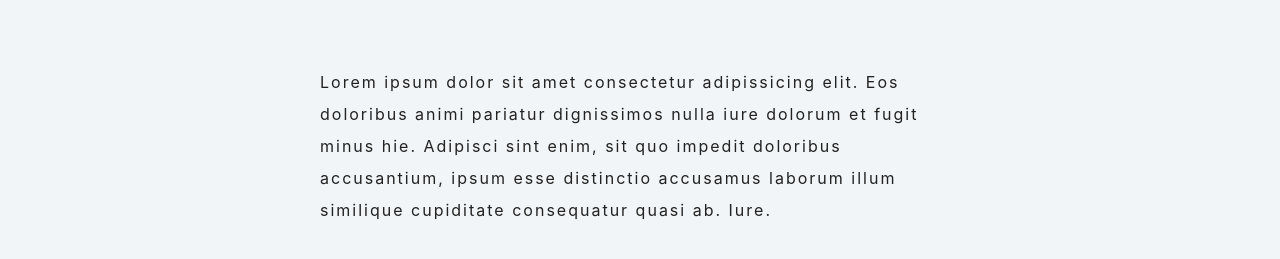
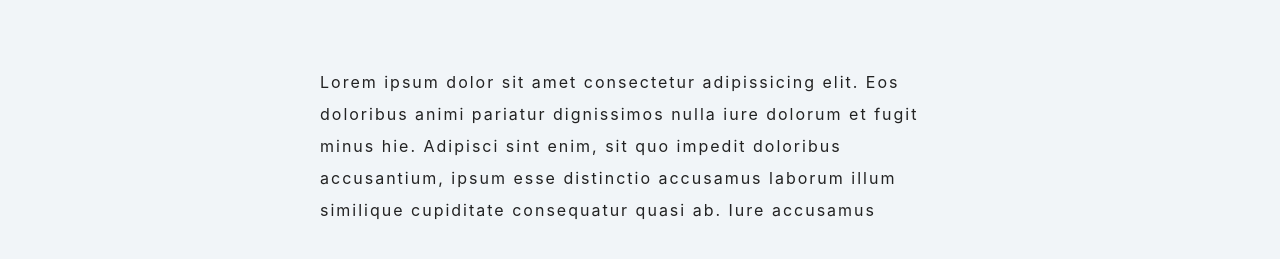
Before and after one commit to zeredogo/krypto-zone-cocktails, a React (Create React App) app: page /about in a window 1280 px wide. Shown: the part 211-470 px from the top of the page. Built offline with nearby package versions, Linux system fonts and the light colour scheme.

Commit message:
updating commit

```diff
--- a/src/pages/About.js
+++ b/src/pages/About.js
@@ -13,7 +13,7 @@ const About = () => {
         accusantium, ipsum esse
         distinctio accusamus laborum illum similique cupiditate
         consequatur
-        quasi ab. Iure.
+        quasi ab. Iure accusamus
       </p>
     </section>
   )
```
